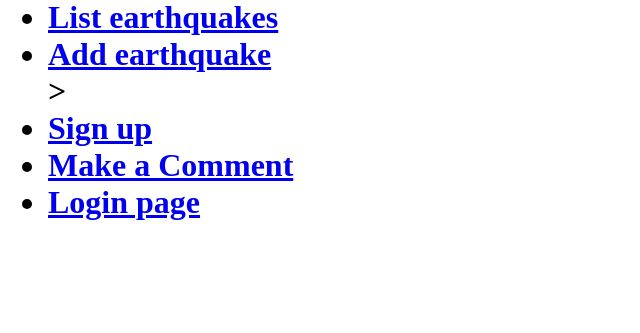
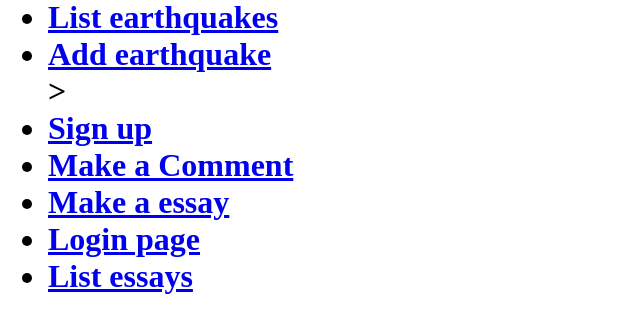
Before and after one commit to itucsdb1964/earthquake, a Flask app: page / in a window 1280 px wide. Shown: the part 197-530 px from the top of the page, without its empty margins (0-640 px from the left). Run offline with Flask 2, Linux system fonts and the light colour scheme; parts of the project's set-up code (start-up, migrations or seed data) failed here and were passed over; some libraries are stand-ins or nearby versions.

Commit message:
Update home.html

```diff
--- a/templates/home.html
+++ b/templates/home.html
@@ -13,7 +13,9 @@
       <li><a href="/new_earthquake">Add earthquake</a></li>>
       <li><a href="/signup">Sign up</a></li>
       <li><a href="/makecomment">Make a Comment</a></li>
+      <li><a href="/makeessay">Make a essay</a></li>
       <li><a href="/login">Login page</a> </li>
+      <li><a href="/essays">List essays</a> </li>
     </ul>
   </body>
 </html>
```
